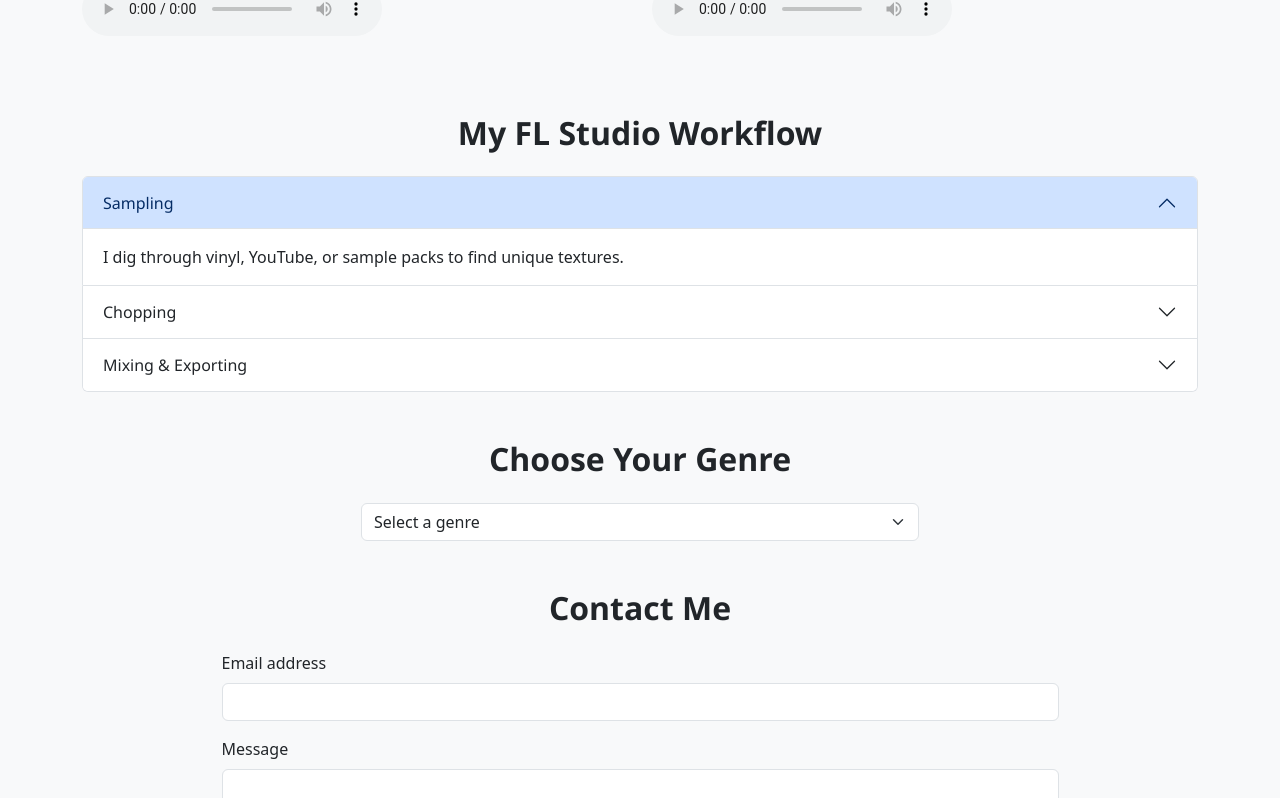
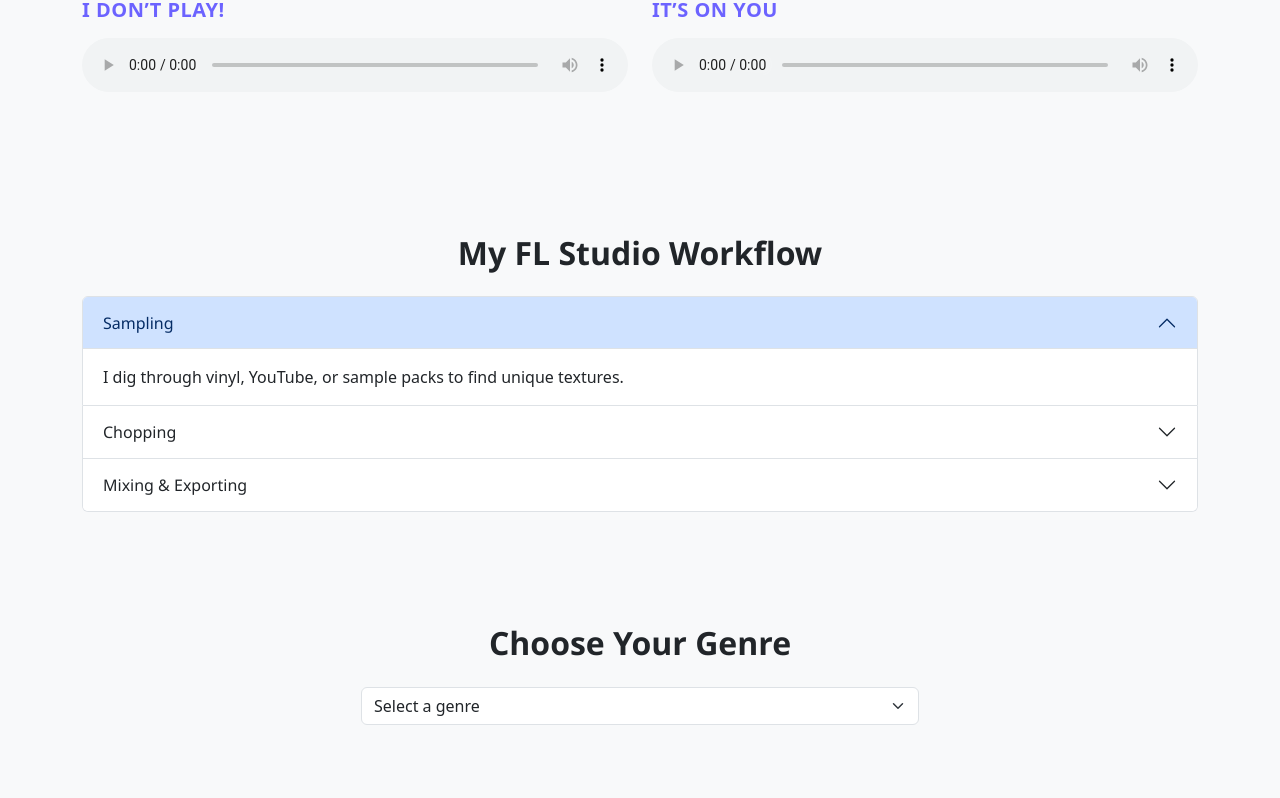
Before and after one commit to Debalent/BeatVault, a plain HTML site: page index.html in a window 1280 px wide. Shown: the part 728-1526 px from the top of the page. Drawn offline with nearby package versions, Linux system fonts and the light colour scheme.

Commit message:
Update styles.css

```diff
--- a/styles.css
+++ b/styles.css
@@ -41,3 +41,25 @@ form input, form textarea {
   max-height: 500px;
   object-fit: cover;
 }
+
+/* ======= Beat Title Styling ======= */
+h5 {
+  font-size: 1.25rem;
+  font-weight: 700;
+  color: #6c63ff;
+  margin-bottom: 0.5rem;
+  text-transform: uppercase;
+  letter-spacing: 0.5px;
+}
+
+/* ======= Audio Player Styling ======= */
+audio {
+  width: 100%;
+  margin-top: 0.5rem;
+}
+
+/* ======= Section Spacing ======= */
+section {
+  padding-top: 2rem;
+  padding-bottom: 2rem;
+}
```
